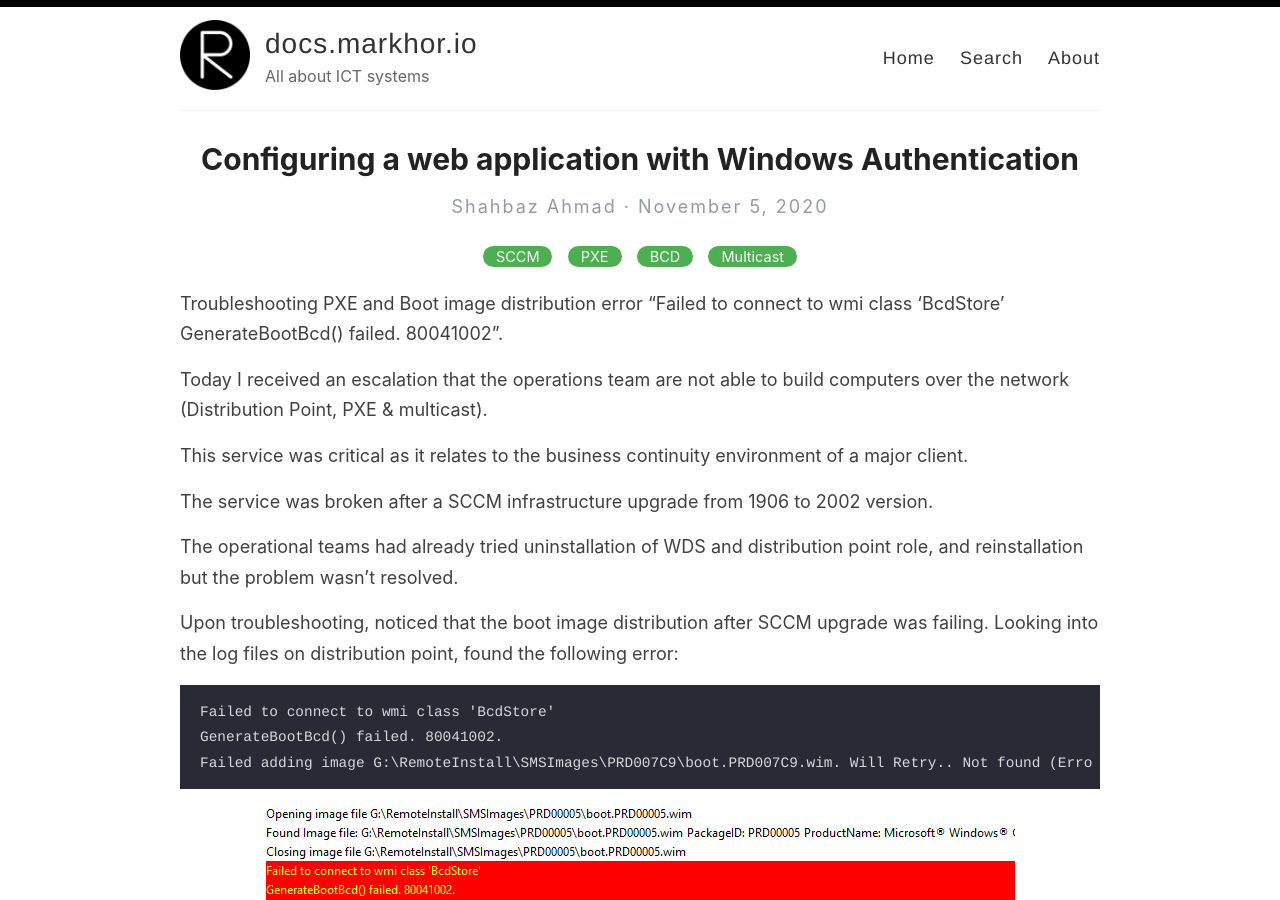
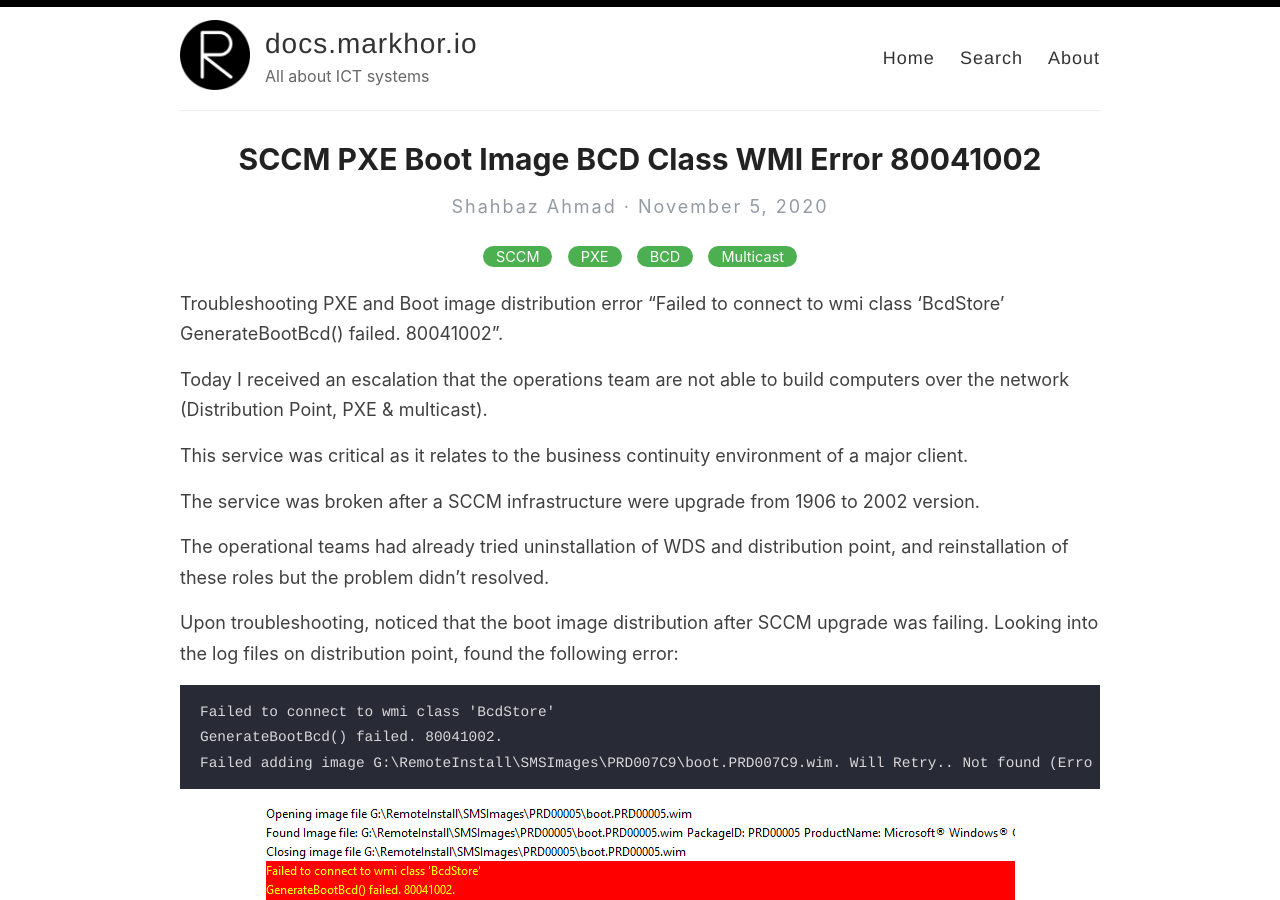
Before and after one commit to shahbaz-ahmad/shahbaz-ahmad.github.io, a Jekyll site: the page built from _posts/2020-11-05-SCCM-PXE-BCD-WMI.md, in a window 1280 px wide and 900 px high. Built offline with Jekyll 4.4.1, drawn with Linux system fonts in a browser that asks for light colours.

Commit message:
SCCM PXE BCD Fix

```diff
--- a/_posts/2020-11-05-SCCM-PXE-BCD-WMI.md
+++ b/_posts/2020-11-05-SCCM-PXE-BCD-WMI.md
@@ -1,6 +1,6 @@
 ---
 layout: post
-title:  Configuring a web application with Windows Authentication
+title:  SCCM PXE Boot Image BCD Class WMI Error 80041002
 categories: [SCCM,PXE,BCD,Multicast]
 ---
 Troubleshooting PXE and Boot image distribution error "Failed to connect to wmi class 'BcdStore' GenerateBootBcd() failed. 80041002".
@@ -9,9 +9,9 @@ Today I received an escalation that the operations team are not able to build co
 
 This service was critical as it relates to the business continuity environment of a major client.
 
-The service was broken after a SCCM infrastructure upgrade from 1906 to 2002 version.
+The service was broken after a SCCM infrastructure were upgrade from 1906 to 2002 version.
 
-The operational teams had already tried uninstallation of WDS and distribution point role, and reinstallation but the problem wasn't resolved.
+The operational teams had already tried uninstallation of WDS and distribution point, and reinstallation of these roles but the problem didn't resolved.
 
 Upon troubleshooting, noticed that the boot image distribution after SCCM upgrade was failing.
 Looking into the log files on distribution point, found the following error:
```
